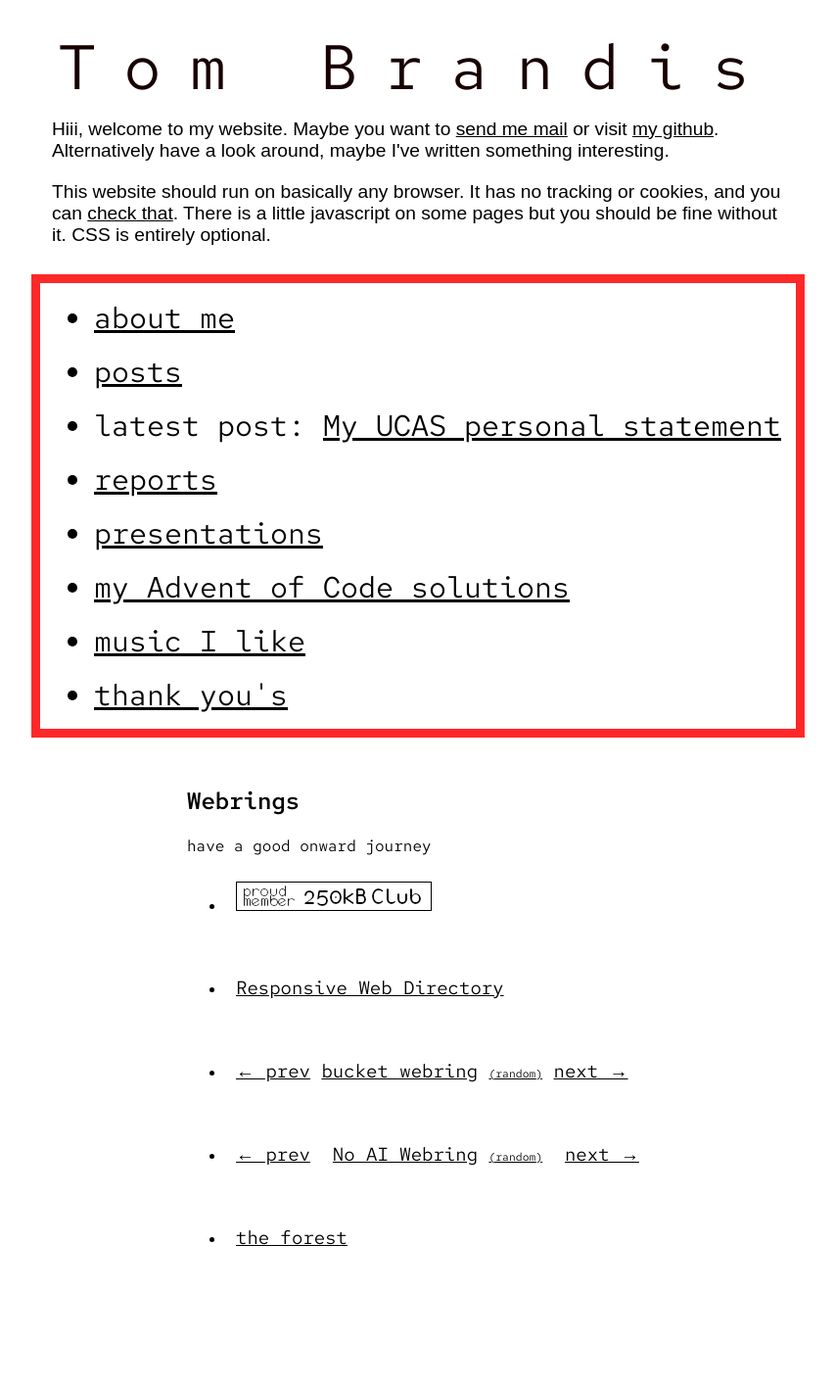
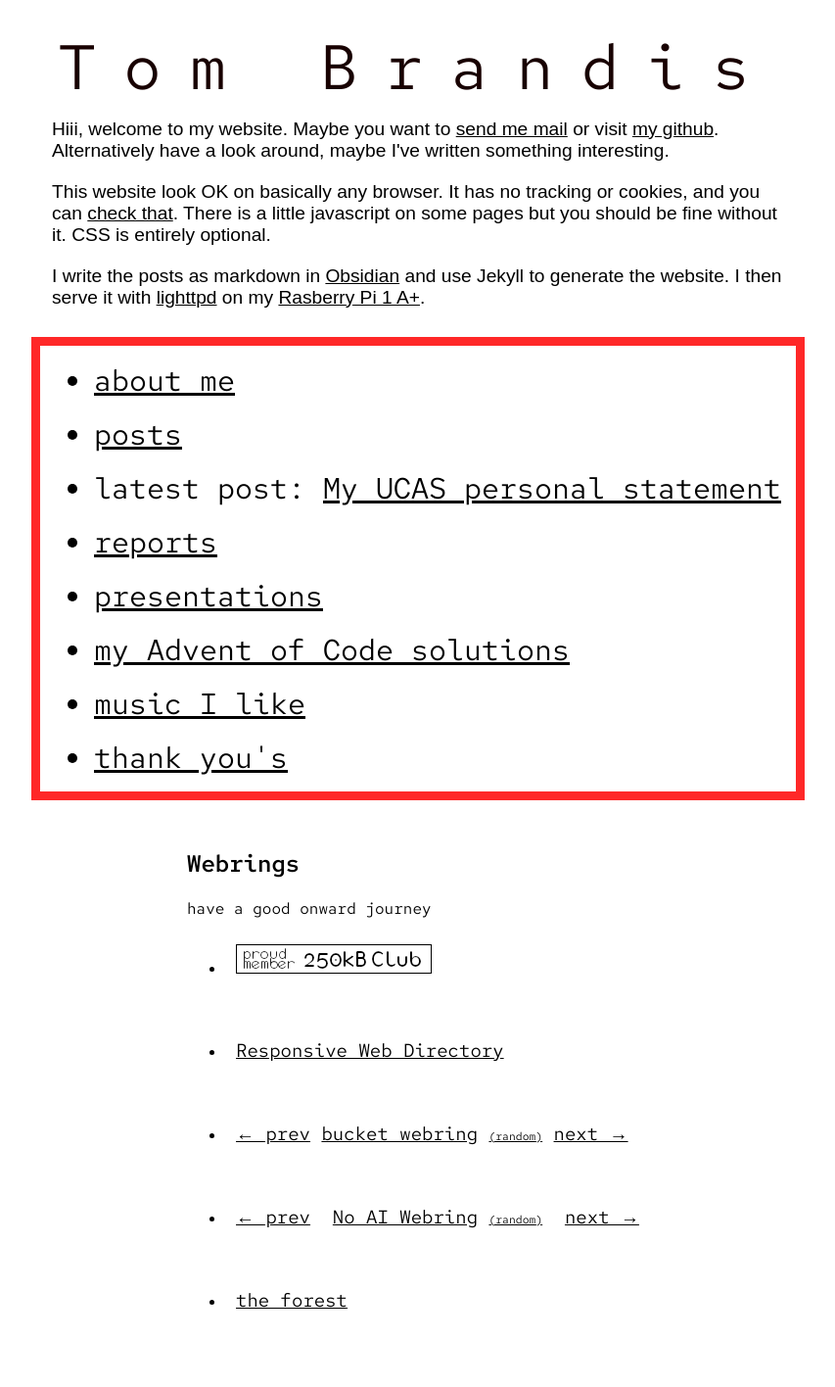
Before and after one commit to TomJB1/my-website-jekyll, a Jekyll site: the page built from index.html, in a window 1280 px wide. Shown: the whole page at 98% size, without its empty margins (213-1066 px from the left). Built offline with Jekyll 4.4.1, drawn with Linux system fonts in a browser that asks for light colours; before the commit the page ends 1352 px from its top, so only the background shows below that.

Commit message:
add more text to home

```diff
--- a/index.html
+++ b/index.html
@@ -23,7 +23,8 @@ layout: compress
         <h1>Tom Brandis</h1>
         <p>Hiii, welcome to my website. Maybe you want to <a href="mailto:tomjbrandis@gmail.com">send me mail</a> or visit <a href="https://github.com/TomJB1" target="_blank">my github</a>.
         Alternatively have a look around, maybe I've written something interesting.</p>
-        <p>This website should run on basically any browser. It has no tracking or cookies, and you can <a href="https://themarkup.org/blacklight?url=tombrandis.uk">check that</a>. There is a little javascript on some pages but you should be fine without it. CSS is entirely optional.</p>
+        <p>This website look OK on basically any browser. It has no tracking or cookies, and you can <a href="https://themarkup.org/blacklight?url=tombrandis.uk">check that</a>. There is a little javascript on some pages but you should be fine without it. CSS is entirely optional.</p>
+        <p>I write the posts as markdown in <a href="https://obsidian.md/">Obsidian</a> and use Jekyll to generate the website. I then serve it with <a href="https://www.lighttpd.net/">lighttpd</a> on my <a href="https://www.raspberrypi.com/products/raspberry-pi-1-model-a-plus">Rasberry Pi 1 A+</a>.</p>
     </header>
     <main>
         <ul id="pages" class="highlight-flair">
```
